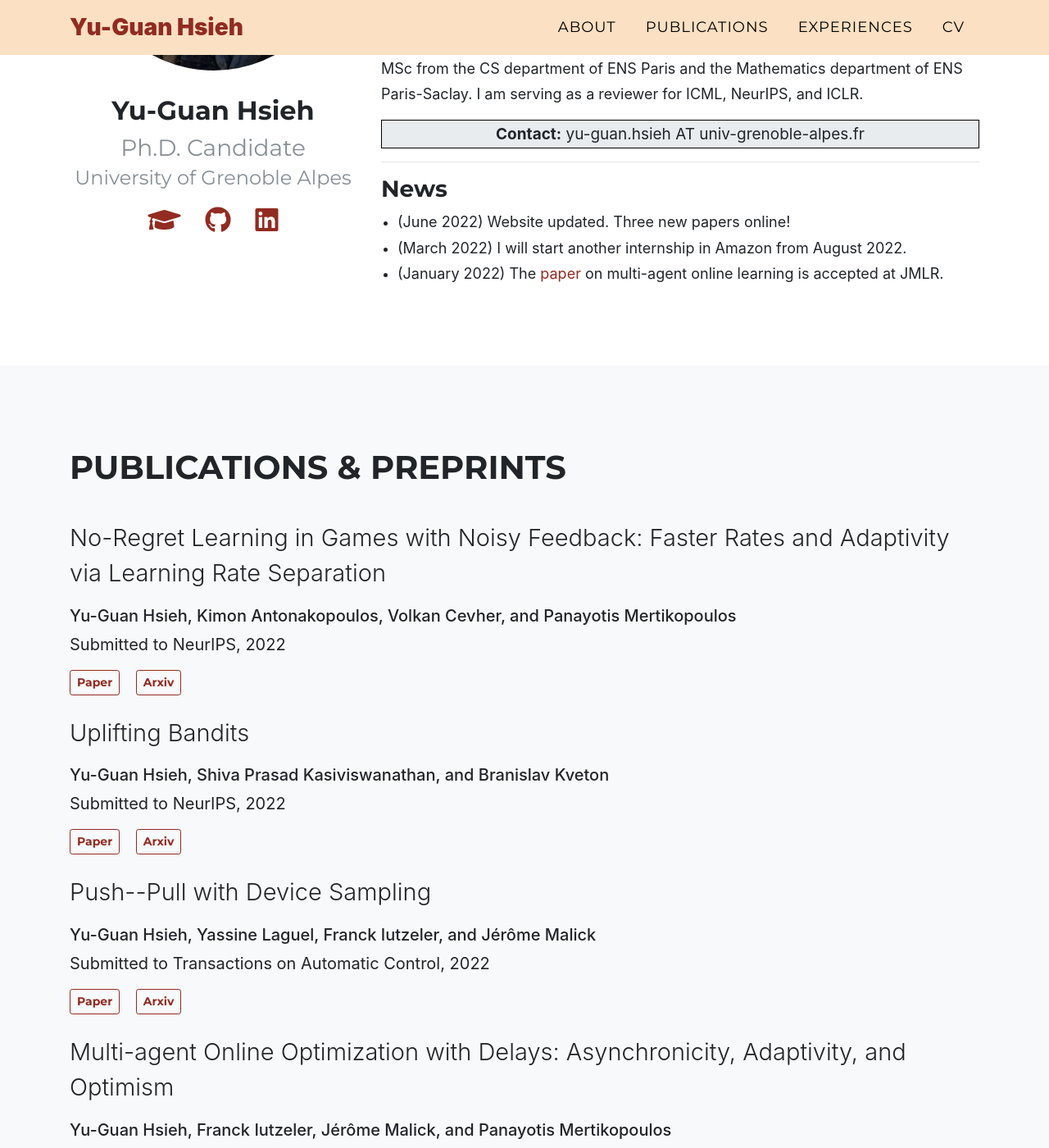
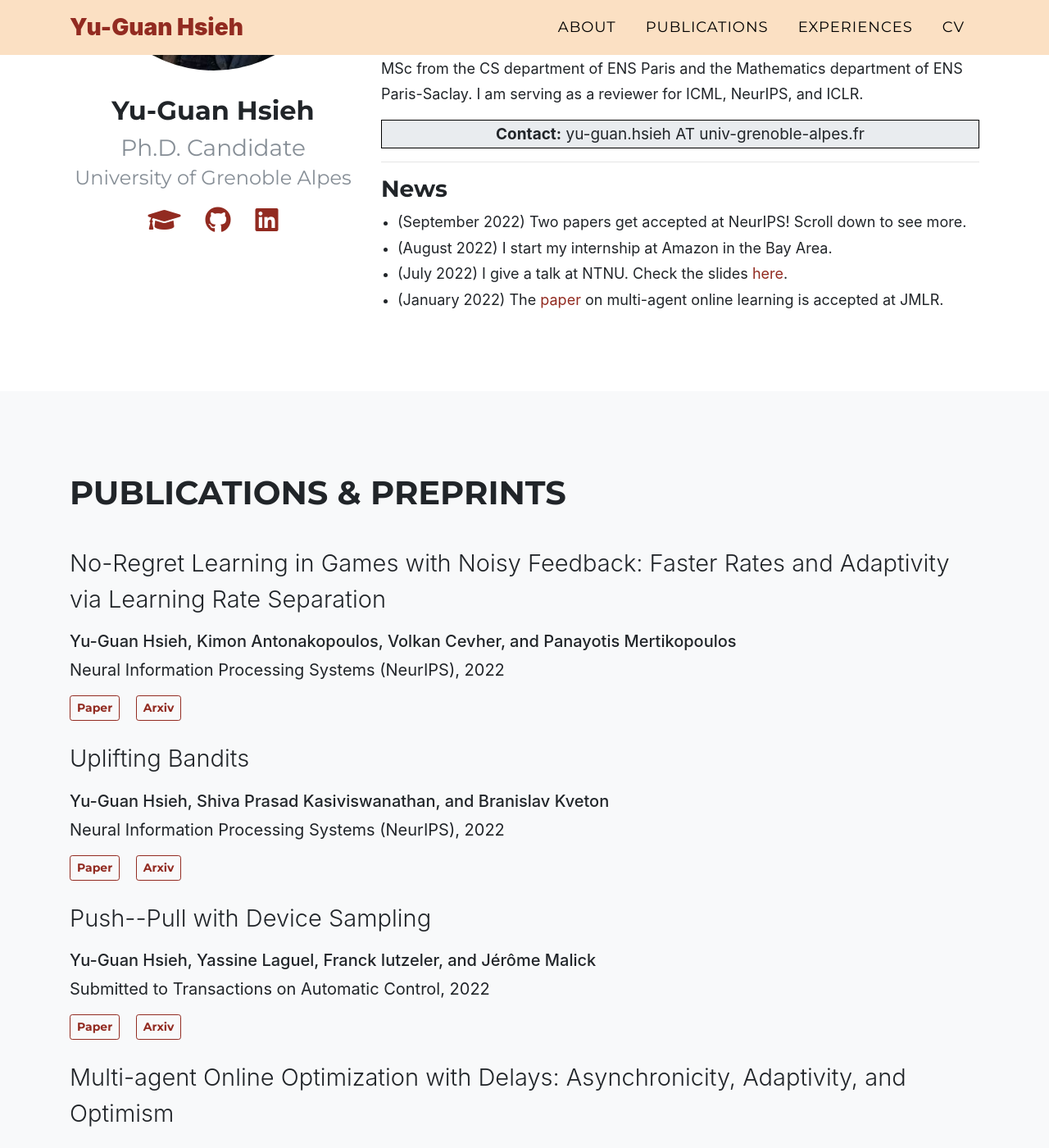
Before and after one commit to cyber-meow/cyber-meow.github.io, a Jekyll site: the page built from index.html, in a window 1280 px wide and 1400 px high, scrolled down 369 px. Shown: the whole window at 82% size. Built offline with Jekyll 4.4.1, drawn with Linux system fonts in a browser that asks for light colours; some web fonts are replaced.

Commit message:
NeurIPS papers accepted

```diff
--- a/Gemfile
+++ b/Gemfile
@@ -6,3 +6,4 @@ source "https://rubygems.org"
 gem "minima", "~> 2.5"
 gem "wdm", ">= 0.1.0" if Gem.win_platform?
 gem "github-pages", group: :jekyll_plugins
+gem "webrick"
--- a/_data/sitetext.yml
+++ b/_data/sitetext.yml
@@ -16,8 +16,11 @@ about:
     position: Ph.D. Candidate
     school: University of Grenoble Alpes
     news:
-      - text: "(June 2022) Website updated. Three new papers online!"
-      - text: "(March 2022) I will start another internship in Amazon from August 2022."
+      - text: "(September 2022) Two papers get accepted at NeurIPS! Scroll down to see more."
+      - text: "(August 2022) I start my internship at Amazon in the Bay Area."
+      - text: "(July 2022) I give a talk at NTNU. Check the slides [here](assets/file/NTNU_Talk_Slides.pdf)."
+      # - text: "(June 2022) Website updated. Three new papers online!"
+      # - text: "(March 2022) I will start another internship in Amazon from August 2022."
       - text: "(January 2022) The [paper](https://www.jmlr.org/papers/v23/20-1393.html) on multi-agent online learning is accepted at JMLR."
       # - text: "(October 2021) I start my applied science internship at Amazon!"
       # - text: "(July 2021) The [paper](assets/file/DAERON.pdf) on optimization in open networks is accepted at CDC 2021."
```
Also changed, not shown: _publications/8_UpBandits.md (+1 -1 lines), _publications/9_GameMulNoise.md (+1 -1 lines), 2 other files.
